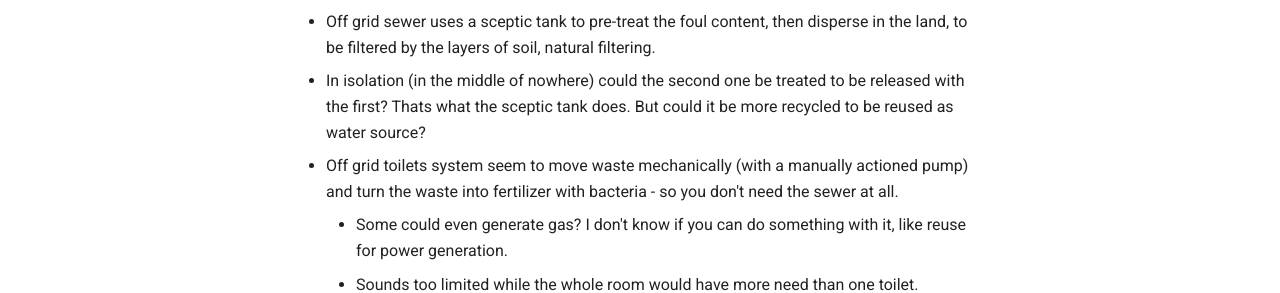
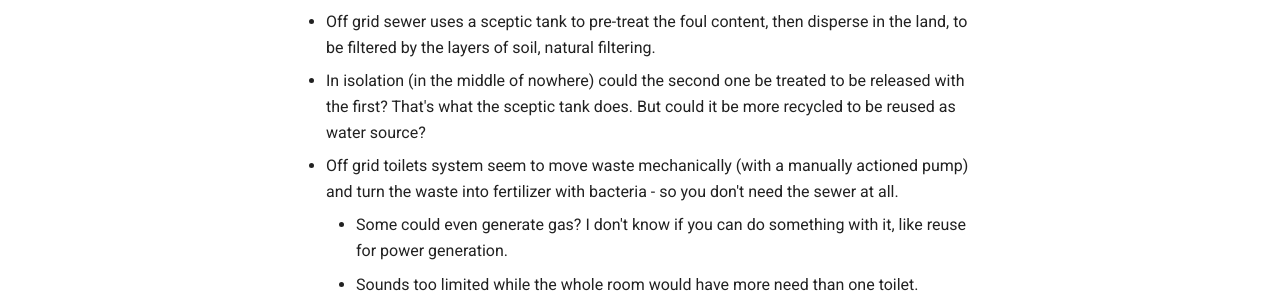
Before and after one commit to poulti/brain-pages, an MkDocs documentation site: the page built from docs/autonomous-underearth-house.md, in a window 1280 px wide and 900 px high, scrolled down 1906 px. Shown: the part 189-482 px from the top of the window. Built offline with MkDocs 1.6.1 and Material for MkDocs 9.7.7, drawn with Linux system fonts in a browser that asks for light colours; comment, search, counter and statistics services are not loaded.

Commit message:
fixed typo

```diff
--- a/docs/autonomous-underearth-house.md
+++ b/docs/autonomous-underearth-house.md
@@ -43,7 +43,7 @@
 ## Sewage system
 - Must have a difference between tap/shower water and toilets flush. Maybe two different treatments: Grey and foul?
 - Off grid sewer uses a sceptic tank to pre-treat the foul content, then disperse in the land, to be filtered by the layers of soil, natural filtering.
-- In isolation (in the middle of nowhere) could the second one be treated to be released with the first? Thats what the sceptic tank does. But could it be more recycled to be reused as water source?
+- In isolation (in the middle of nowhere) could the second one be treated to be released with the first? That's what the sceptic tank does. But could it be more recycled to be reused as water source?
 - Off grid toilets system seem to move waste mechanically (with a manually actioned pump) and turn the waste into fertilizer with bacteria - so you don't need the sewer at all.
     - Some could even generate gas? I don't know if you can do something with it, like reuse for power generation.
     - Sounds too limited while the whole room would have more need than one toilet.
```
